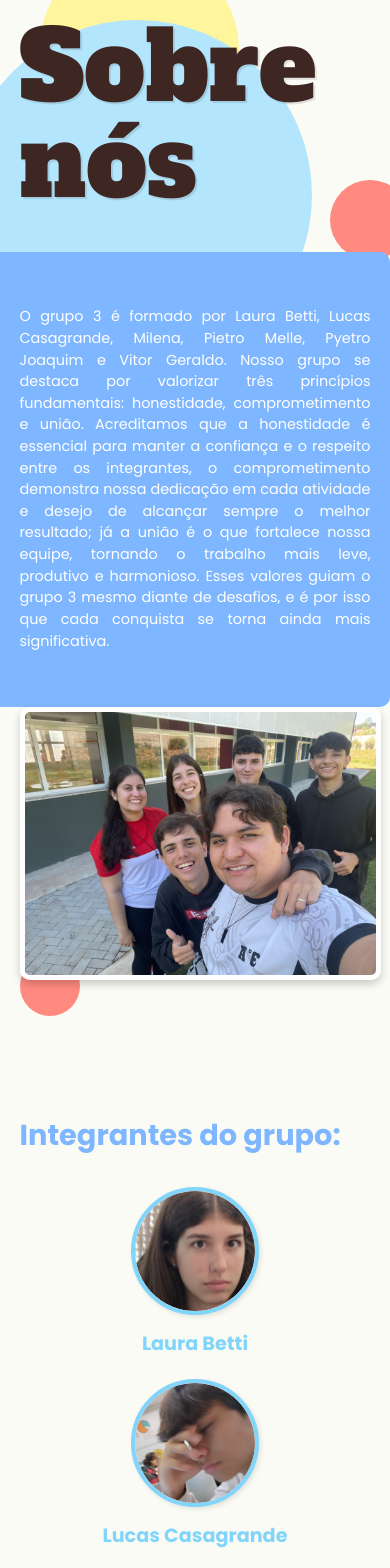
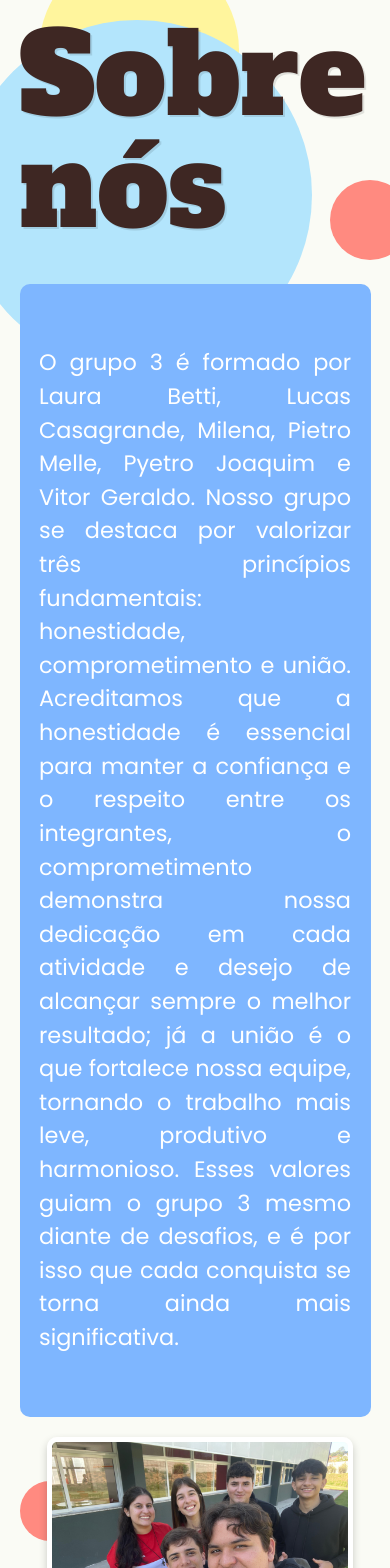
Before and after one commit to vitorcecato-sesi/projeto-iagenerativa-palloma, a React app in the folder Frontend/: page / in a window 390 px wide. Shown: the top 1568 px of the page. Built offline with nearby package versions, Linux system fonts and the light colour scheme; the HTML template or start-up script is replaced by a standard one.

Commit message:
responsivo

```diff
--- a/Frontend/src/pages/styles/SobreGrupo.css
+++ b/Frontend/src/pages/styles/SobreGrupo.css
@@ -237,6 +237,7 @@
   margin: 0;
 }
 
+
 /* --- Rodapé --- */
 .footer {
   display: flex;
@@ -266,26 +267,92 @@
   font-size: 2rem;
 }
 
-/* Responsividade simples para telas menores */
-@media (max-width: 768px) {
-  .main-title { font-size: 6rem; }
-  .content-section { flex-direction: column; }
-  .blue-box { width: 90%; margin-bottom: 20px; }
-  .group-photo-container { position: relative; width: 90%; right: auto; left: 5%; }
-  /* smaller member avatars on small screens */
-  .photo-placeholder { width: 140px; height: 140px; }
-  /* smaller member avatars on small screens */
-  .photo-placeholder { width: 140px; height: 140px; }
-
-  /* adapt grid to fewer columns on smaller devices */
-  .grid-container {
-    grid-template-columns: repeat(2, minmax(140px, 1fr));
-    gap: 24px;
+@media (max-width: 1337px) {
+  .group-photo{
+    height: 115%;
+    width: 100%;
   }
 }
 
-/* single column on very small screens */
-@media (max-width: 420px) {
-  .grid-container { grid-template-columns: 1fr; gap: 20px; }
-  .photo-placeholder { width: 120px; height: 120px; }
+@media (max-width: 1084){
+
+  .group-photo{
+    height: 100%;
+    width: 200%;
+  }
 }
+
+@media (max-width: 1075px) {
+  .content-section {
+    flex-direction: column;
+    align-items: center;
+    min-height: auto;
+  }
+
+  .blue-box {
+    width: 80%;
+    border-radius: 10px;
+    font-size: 1.4rem;
+
+  }
+
+  .group-photo-container {
+    position: static;
+    width: 95%;
+    height: auto;
+    margin-top: 20px;
+  }
+
+  .group-photo {
+    width: 70%;
+    height: auto;
+    margin-left: 14%;
+  }
+
+  .grid-container {
+    grid-template-columns: repeat(2, minmax(150px, 1fr));
+    gap: 70px;
+  }
+
+.members-title{
+    font-size: 2.5rem;
+}
+
+.member-name {
+    font-size: 2rem;
+}
+}
+
+@media (max-width: 798px) {
+  .main-title{
+    font-size: 7rem;
+  }
+
+  .group-photo{
+    width: 80%;
+    height: auto;
+    margin-left: 10%;
+  }
+}
+
+@media (max-width: 400px) {
+  .main-title{
+    font-size: 5rem;
+  }
+
+  .member-photo{
+    width: 140px;
+    height: 140px;
+  }
+}
+
+@media (max-width: 500px){
+  .main-title{
+    font-size: 7rem;
+  }
+
+  .grid-container {
+    grid-template-columns: 1fr;
+    gap: 50px;
+  }
+}
```
